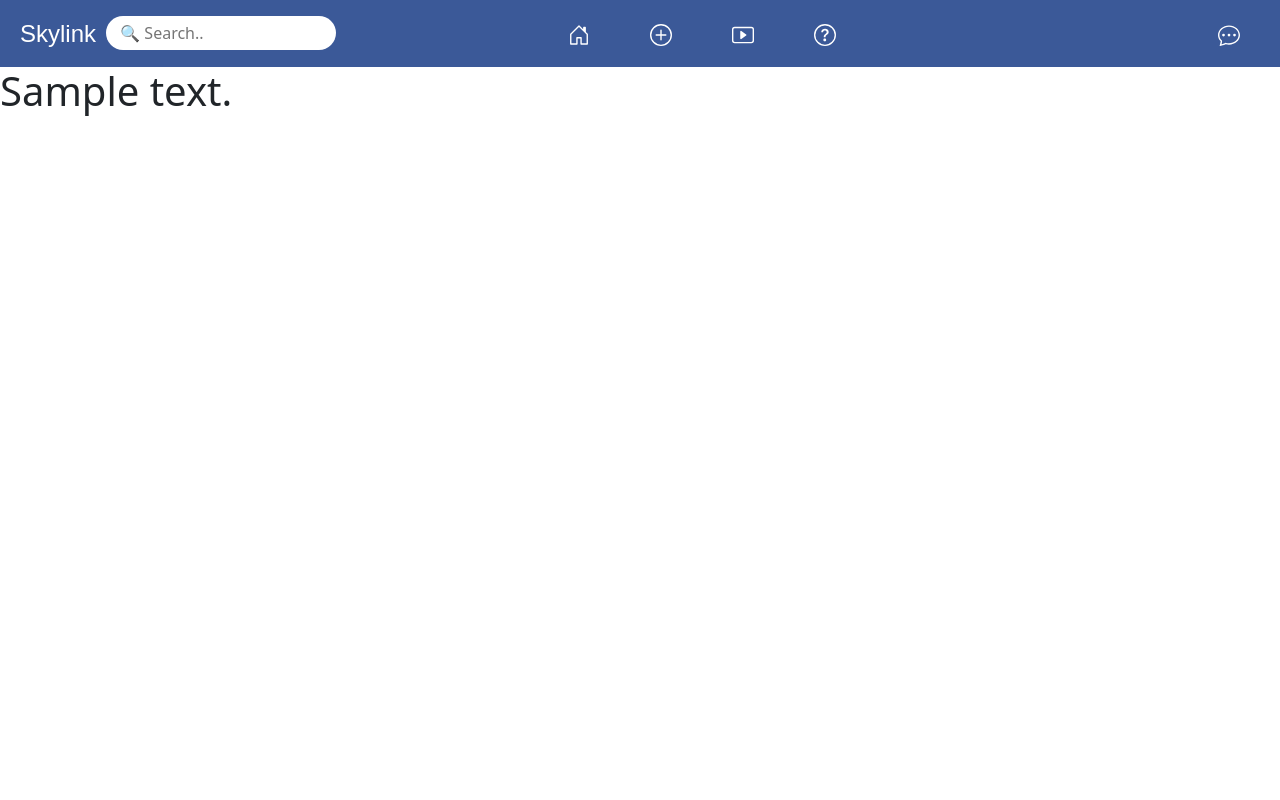
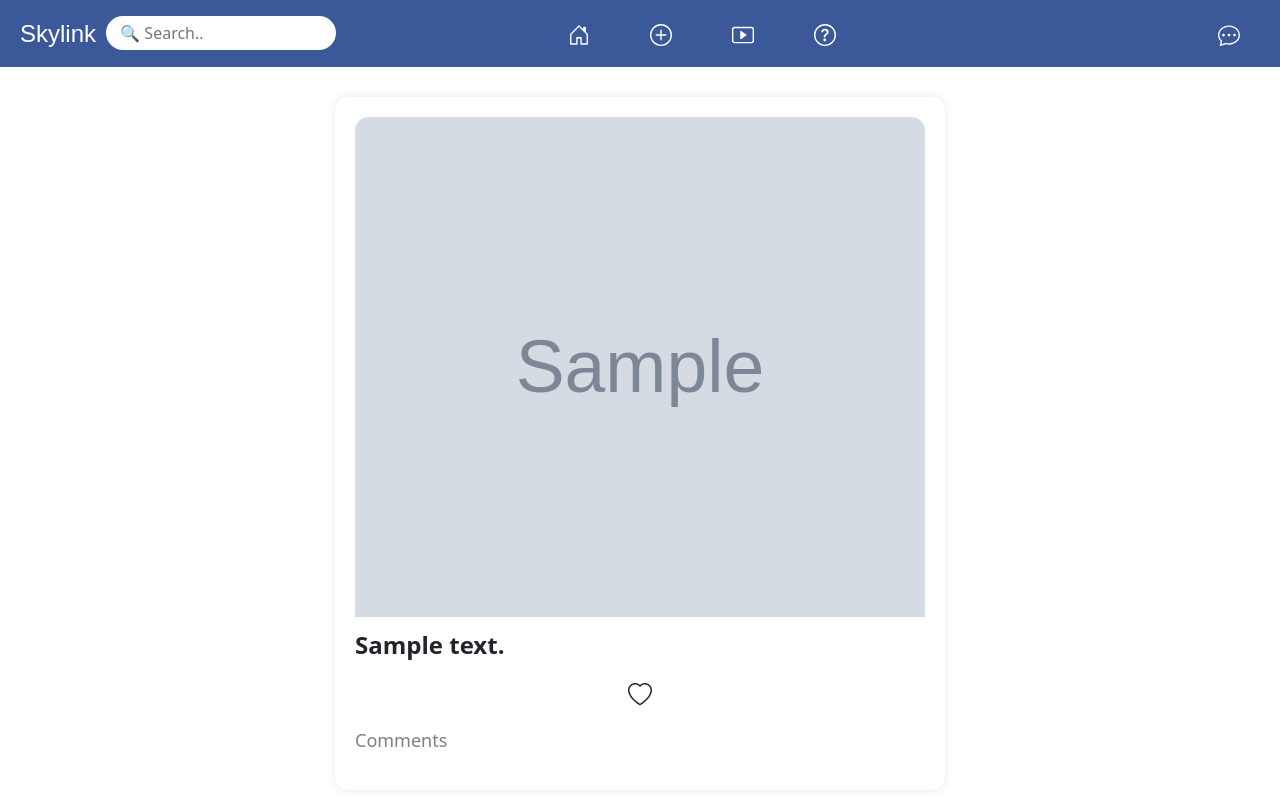
Before and after one commit to RajaShirjeel/Social-Media-App-Django, a Django app: a page that uses my_social_media/posts/templates/posts/post_detail.html in a window 1280 px wide. Run offline with Django 4.2, Linux system fonts and the light colour scheme; tables that the repository leaves empty hold one stand-in row (values such as "Sample post"); grey boxes marked "Sample" are stand-in pictures.

Commit message:
Updated post detail HTML template and added corresponding CSS styles

```diff
--- a/my_social_media/posts/templates/posts/post_detail.html
+++ b/my_social_media/posts/templates/posts/post_detail.html
@@ -1,4 +1,13 @@
 {% extends 'base.html' %}
 {% block content %}
-<h1>{{post.text}}</h1>
+    <div class="indi-post-container">
+        <div class="indi-post-wrapper">
+            <img src="{{post.image.url}}" alt="{{post.text}}" class="indi-post-image">
+            <p class="indi-post-text">{{post.text}}</p>
+            <svg xmlns="http://www.w3.org/2000/svg" width="24" height="24" fill="currentColor" class="bi bi-heart indi-post-like" viewBox="0 0 16 16">
+                <path d="m8 2.748-.717-.737C5.6.281 2.514.878 1.4 3.053c-.523 1.023-.641 2.5.314 4.385.92 1.815 2.834 3.989 6.286 6.357 3.452-2.368 5.365-4.542 6.286-6.357.955-1.886.838-3.362.314-4.385C13.486.878 10.4.28 8.717 2.01zM8 15C-7.333 4.868 3.279-3.04 7.824 1.143q.09.083.176.171a3 3 0 0 1 .176-.17C12.72-3.042 23.333 4.867 8 15"/>
+            </svg>
+            <p class="indi-post-comment-head">Comments</p>
+        </div>
+    </div>
 {% endblock %}
--- a/my_social_media/static/css/style.css
+++ b/my_social_media/static/css/style.css
@@ -453,3 +453,44 @@
     align-items: flex-start;
     margin-left: 147px;
 }
+
+
+/* Post page */
+
+.indi-post-container{
+    display: flex;
+    justify-content: center;
+    margin-top: 30px;
+}
+
+.indi-post-wrapper{
+    display: flex;
+    flex-direction: column;
+    box-shadow: 0px 0 10px rgba(0, 0, 0, 0.1);
+    padding: 20px;
+    border-radius: 14px;
+}
+
+.indi-post-image{
+    width: 570px;
+    height: 500px;
+    border-top-left-radius: 14px;
+    border-top-right-radius: 14px;
+}
+
+.indi-post-text{
+    margin-top: 10px;
+    margin-bottom: 20px;
+    font-size: 24px;
+    font-weight: bold;;
+}
+
+.indi-post-like{
+    align-self: center;
+    margin-bottom: 20px;
+}
+
+.indi-post-comment-head{
+    font-size: 18px;
+    color: gray;
+}
```
